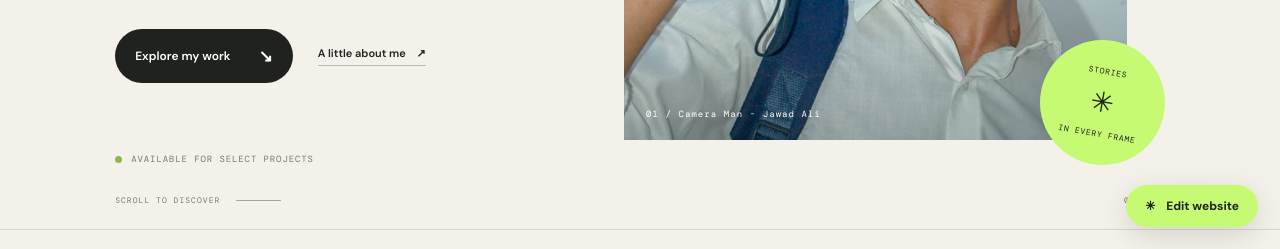
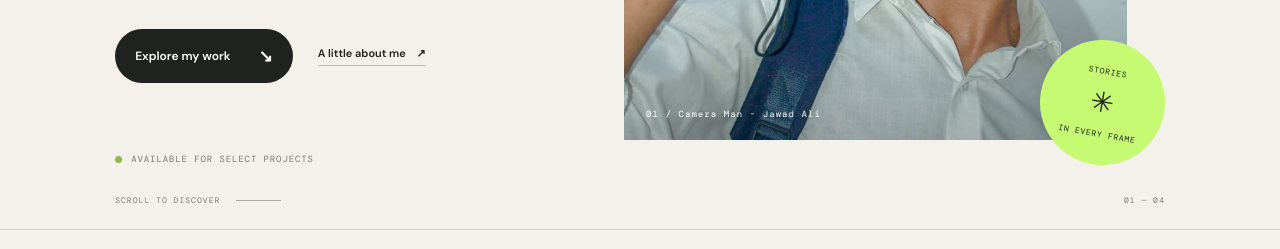
Before and after one commit to framebyjawad/framebyjawad, a plain HTML site: page index.html in a window 1280 px wide. Shown: the part 551-800 px from the top of the page. Drawn offline with nearby package versions, Linux system fonts and the light colour scheme; a web font is replaced by a local one.

Commit message:
Update index.html

```diff
--- a/index.html
+++ b/index.html
@@ -84,7 +84,6 @@
     </section>
   </main>
 
-  <button class="edit-toggle" id="editToggle" aria-pressed="false"><span>✳</span> Edit website</button>
   <div class="edit-hint" id="editHint" role="status">Edit mode: click text to change it, or click a photo to replace it. Press “Save changes” when finished.</div>
   <div class="save-bar" id="saveBar"><span>Changes are temporary until saved in this browser.</span><button id="saveChanges">Save changes</button><button id="cancelEdit">Done</button></div>
   <div class="lightbox" id="lightbox" aria-hidden="true"><button class="lightbox-close" id="lightboxClose" aria-label="Close image">×</button><img id="lightboxImg" alt=""></div>
```
